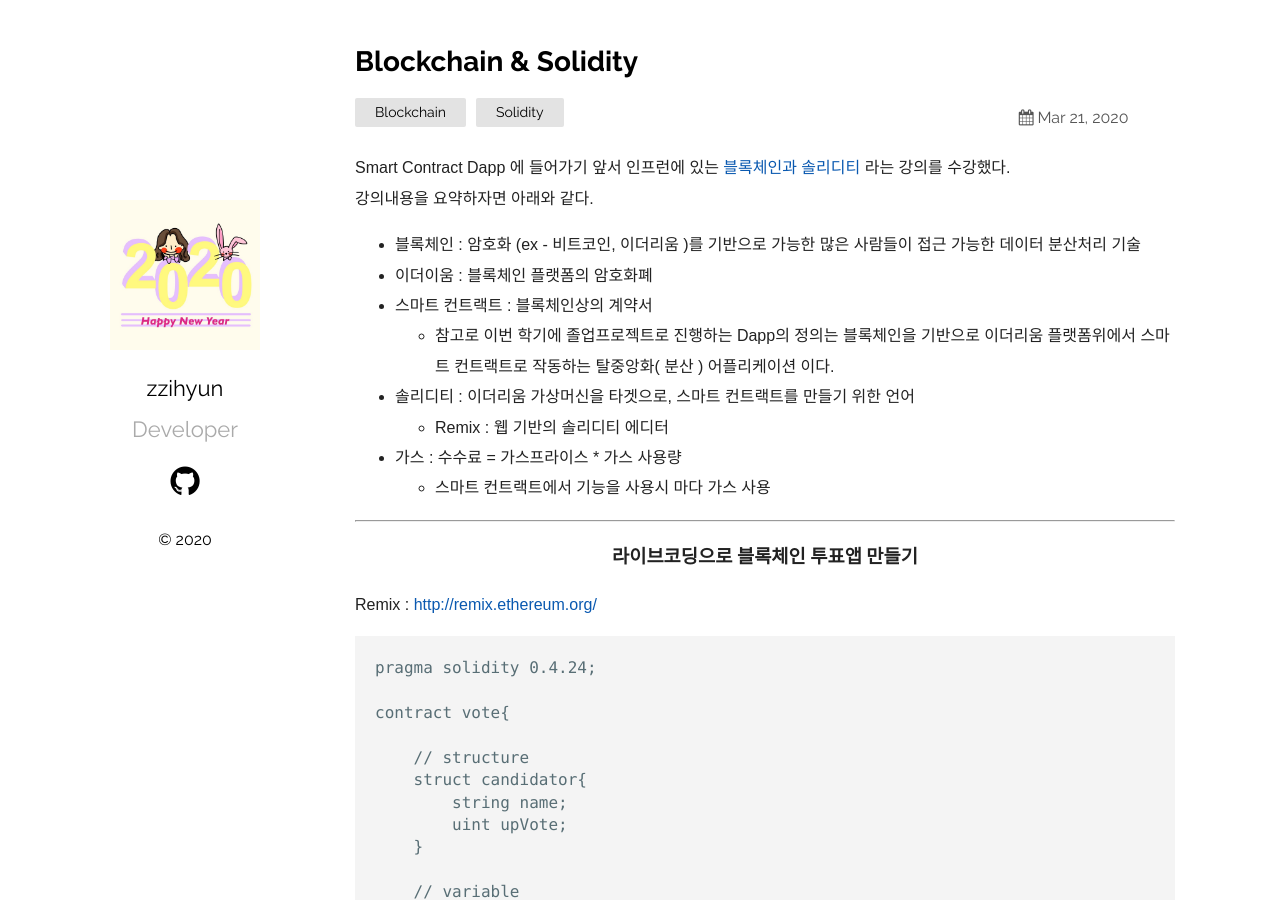
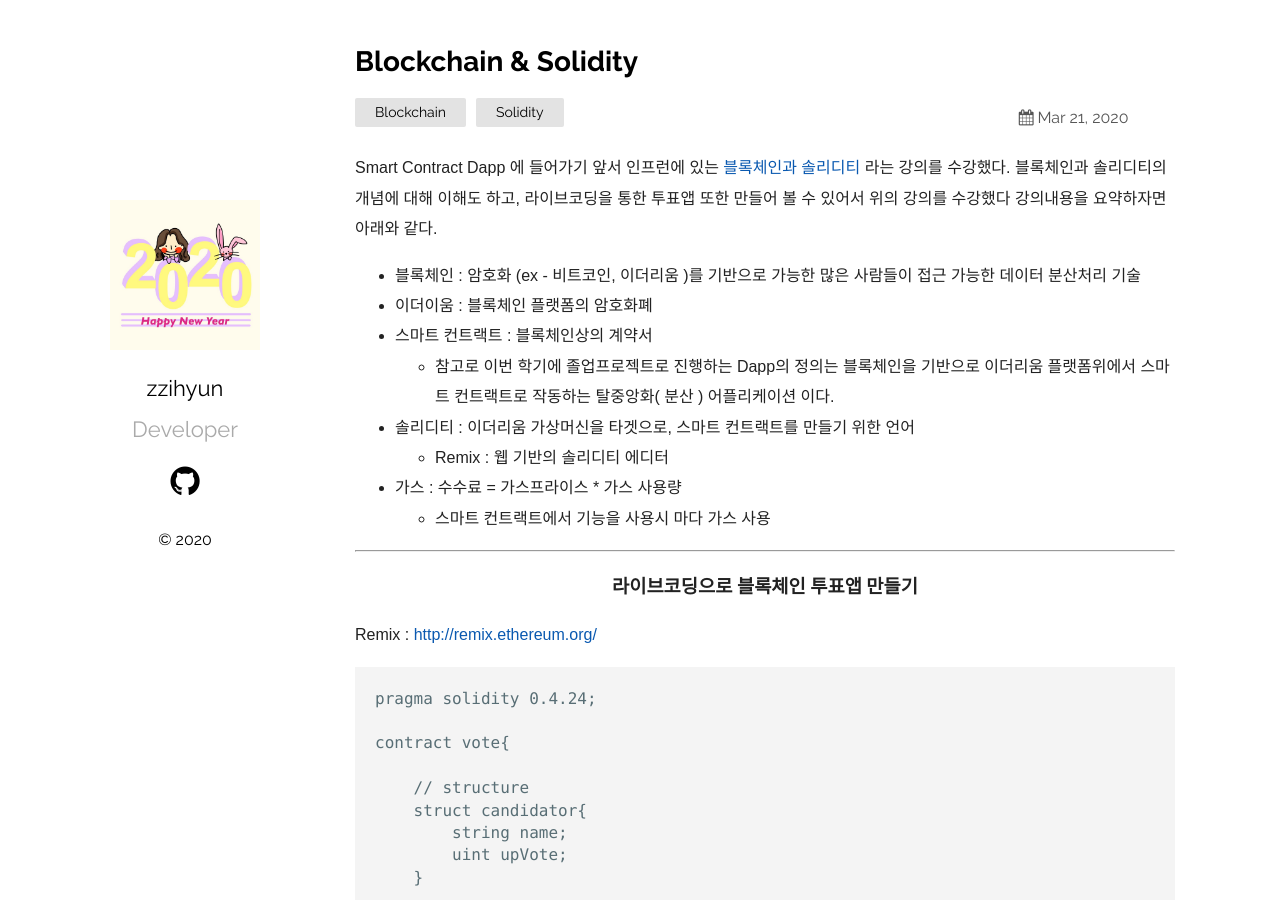
Before and after one commit to jhhhj1002/jhhhj1002.github.io, a Jekyll site: the page built from _posts/2020-03-21-Blockchain&Solidity.markdown, in a window 1280 px wide and 900 px high. Built offline with Jekyll 4.4.1, drawn with Linux system fonts in a browser that asks for light colours.

Commit message:
Update 2020-03-21-Blockchain&Solidity.markdown

```diff
--- a/_posts/2020-03-21-Blockchain&Solidity.markdown
+++ b/_posts/2020-03-21-Blockchain&Solidity.markdown
@@ -6,6 +6,7 @@ categories: Blockchain Solidity
 ---
 
 Smart Contract Dapp 에 들어가기 앞서 인프런에 있는 [블록체인과 솔리디티] 라는 강의를 수강했다.
+블록체인과 솔리디티의 개념에 대해 이해도 하고, 라이브코딩을 통한 투표앱 또한 만들어 볼 수 있어서 위의 강의를 수강했다
 강의내용을 요약하자면 아래와 같다.
 
 * 블록체인 : 암호화 (ex - 비트코인, 이더리움 )를 기반으로 가능한 많은 사람들이 접근 가능한 데이터 분산처리 기술
```
